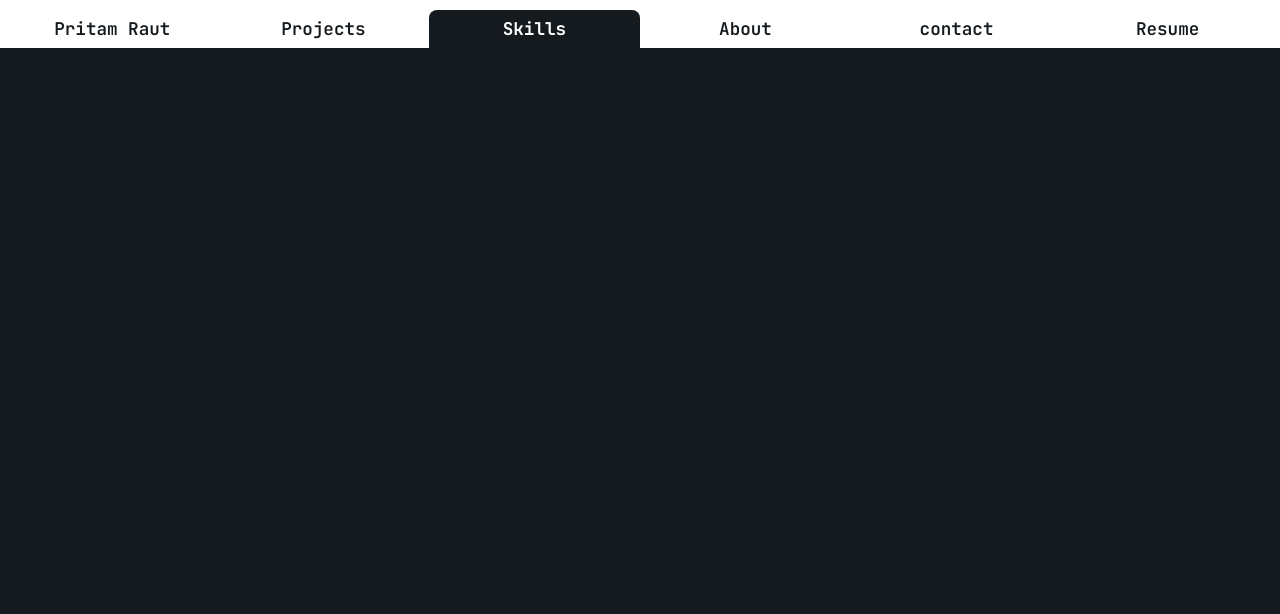
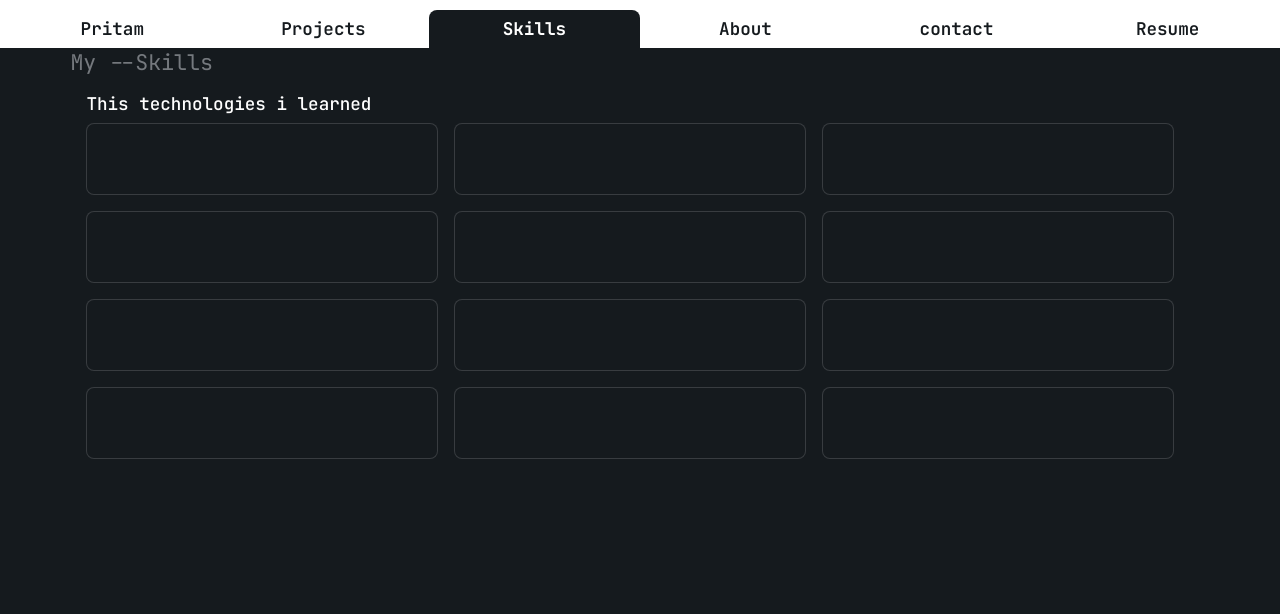
Before and after one commit to pritam-raut/my-portfolio, a plain HTML site: page skill.html in a window 1280 px wide. Drawn offline with Linux system fonts and the light colour scheme.

Commit message:
adding skill bar in skill page

```diff
--- a/skill.html
+++ b/skill.html
@@ -13,7 +13,7 @@
     <div class="main">
         <header>
             <div class="header">
-                <div class="headoption1 head headcol"><div class="hove headoption1"><a href="index.html">Pritam Raut</a></div></div>
+                <div class="headoption1 head headcol"><div class="hove headoption1"><a href="index.html">Pritam</a></div></div>
                 <div class="headoption2 head headcol"><div class="hove headoption2"><a href="project.html">Projects</a></div></div>
                 <div class="headoption3 head "><a id="color" href="skill.html">Skills</a></div>
                 <div class="headoption4 head headcol"><div class="hove headoption4"><a href="about.html">About</a></div></div>
@@ -21,6 +21,28 @@
                 <div class="headoption6 head headcol"><div class="hove headoption6"><a href="resume.html">Resume</a></div></div>
             </div>
         </header>
+        <section id="skills">
+            <div class="skill-cmd"><h2 class="cmd">My --Skills</h2></div>
+            <div class="skill-main">
+                <div class="skills-container">
+                    <div class="skill-text"><h2 class="cmd-result-text">This technologies i learned</h2></div>
+                    <div class="skill-boxes">
+                        <div class="skill-box"></div>
+                        <div class="skill-box"></div>
+                        <div class="skill-box"></div>
+                        <div class="skill-box"></div>
+                        <div class="skill-box"></div>
+                        <div class="skill-box"></div>
+                        <div class="skill-box"></div>
+                        <div class="skill-box"></div>
+                        <div class="skill-box"></div>
+                        <div class="skill-box"></div>
+                        <div class="skill-box"></div>
+                        <div class="skill-box"></div>
+                    </div>
+                </div>
+            </div>
+        </section>
     </div>
     <script src="script.js"></script>
 </body>
```
